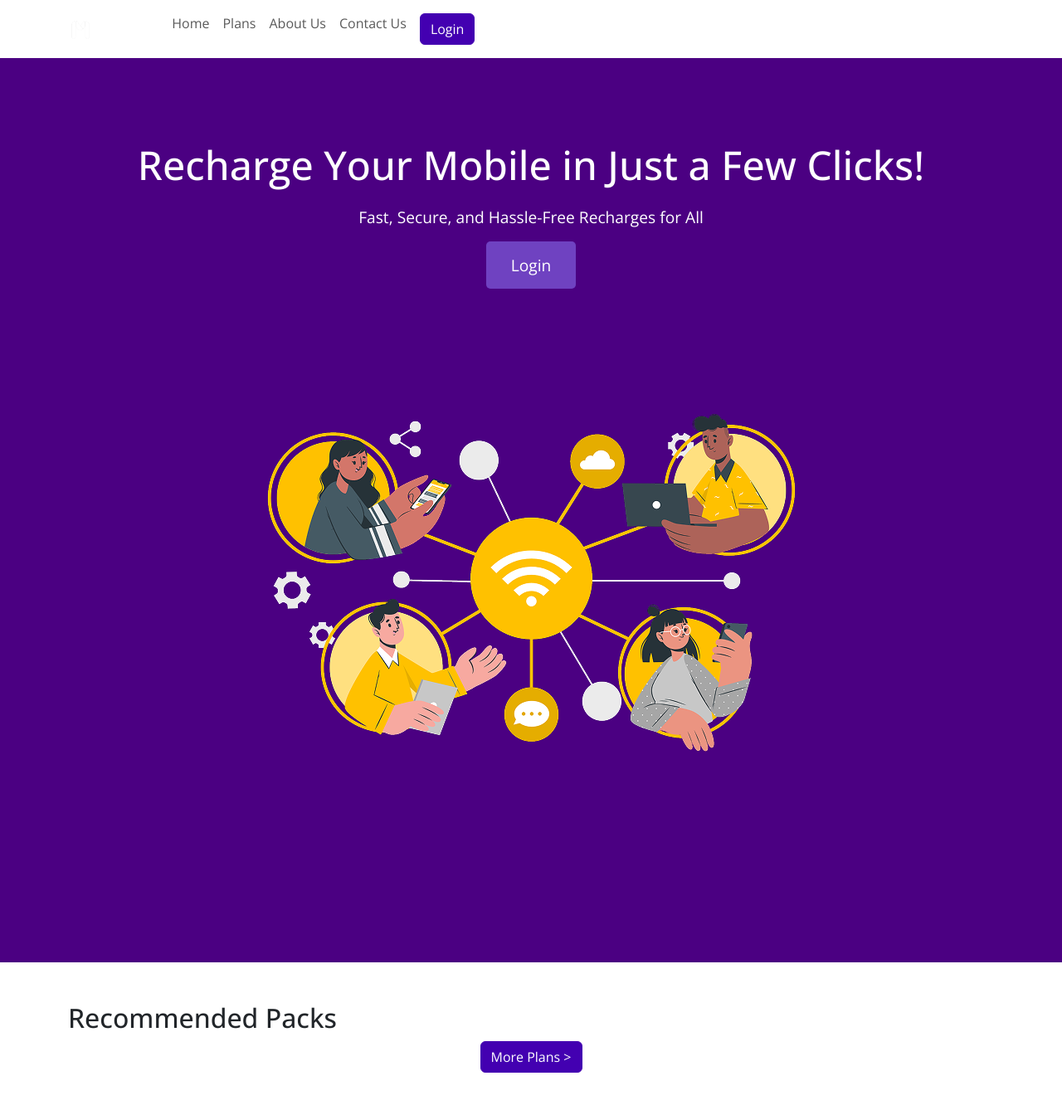
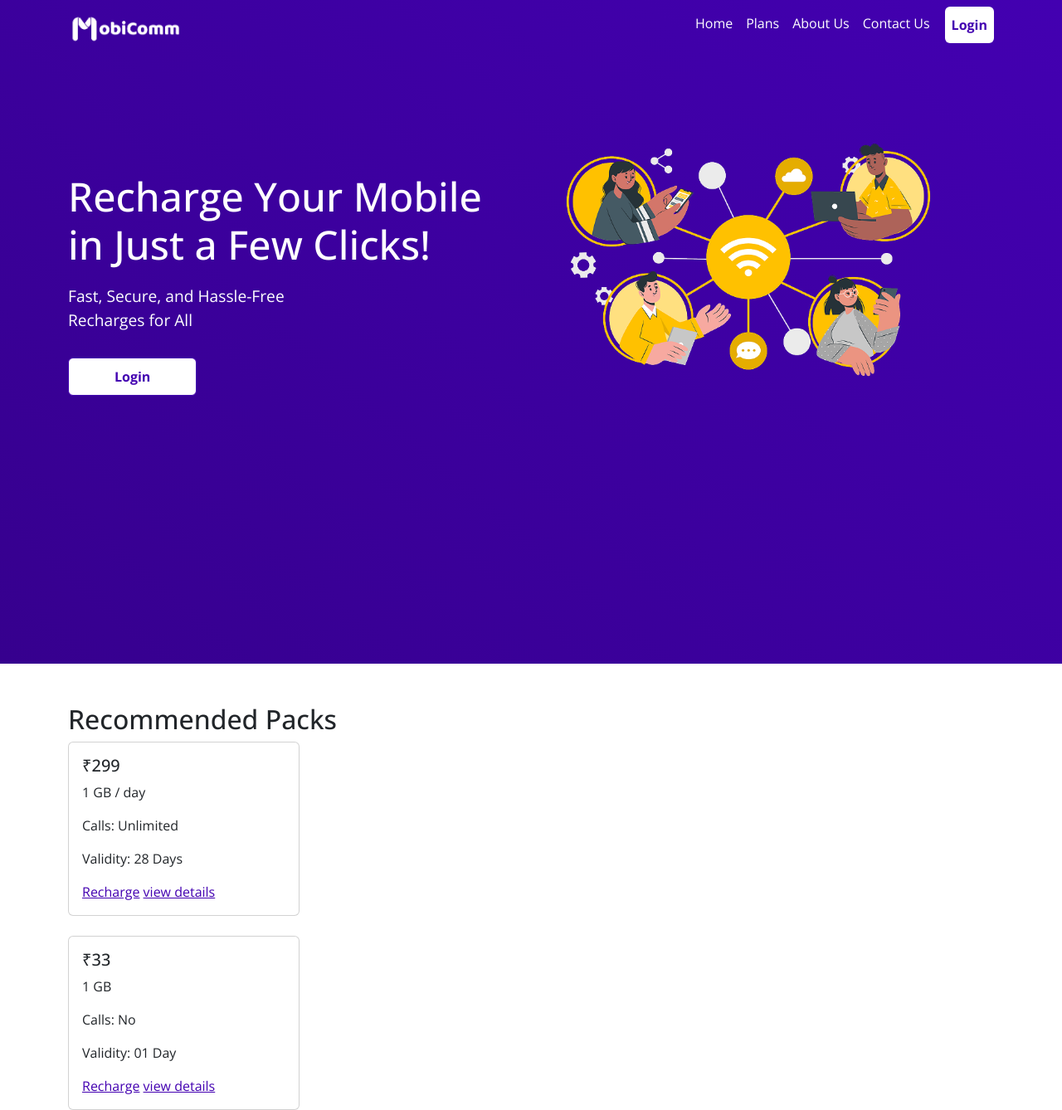
Before and after one commit to Hephzibah-A/Mobile-prepaid-recharge, a website: page index.html in a window 1280 px wide. Shown: the top 1338 px of the page at 83% size. Drawn offline with nearby package versions, Linux system fonts and the light colour scheme.

Commit message:
Added Banner section

```diff
--- a/css/styles.css
+++ b/css/styles.css
@@ -4,84 +4,99 @@
     font-family: "Open Sans", serif;
 }
 
+.header-container {
+    width: 100%;
+    height: 100vh;
+    background: linear-gradient(220.55deg, #4300B1 0%, #36008E 100%);
+
+    display: flex;
+    color: #ffffff;
+    flex-direction: column;
+
+}
+
+
+.navbar {
+    color: #ffffff;
+
+    .login-btn {
+        margin-left: 10px;
+    }
+
+    .nav-link {
+        color: #ffffff;
+    }
+
+    .nav-link:hover {
+        color: #d7d7d7;
+    }
+
+    .login-btn {
+        padding: 10px 55px;
+        background-color: white;
+        color: #4300B1;
+        font-weight: bold;
+    }
+
+    .login-btn:hover {
+        background-color: rgb(214, 210, 210);
+        color: #36008E;
+        /* padding: 10px 55px; */
+        font-weight: bold;
+    }
+}
+
+.login-btn {
+    background-color: white;
+    color: #4300B1;
+    padding: 10px 55px;
+    font-weight: bold;
+}
+
+.login-btn:hover {
+    background-color: rgb(214, 210, 210);
+    color: #36008E;
+    padding: 10px 55px;
+    font-weight: bold;
+}
+
+.navbar-brand {
+
+    height: 40px;
+
+    img {
+        height: 40px;
+    }
+}
 
 .hero {
-    background-color: #4b0082;
-    /* Example: You can use a gradient or image */
-    color: white;
-    padding: 100px 0;
-    text-align: center;
-}
+    background-color: linear-gradient(220.55deg, #4300B1 0%, #36008E 100%);
 
-.hero h1 {
+
+    h1 {
         font-size: 3rem;
         margin-bottom: 20px;
     }
 
-.hero p {
+    p {
         font-size: 1.2rem;
         margin-bottom: 30px;
     }
 
-.cta-btn {
-    background-color: #6f42c1;
-    /* Example: Customize your button color */
-    border-color: #6f42c1;
-    color: white;
-    padding: 15px 30px;
-    font-size: 1.2rem;
-    border-radius: 5px;
-    text-decoration: none;
+    .btn {
+        /* padding: 12px 25px; */
     }
 
-.plan-card {
-    border: none;
-    border-radius: 10px;
-    box-shadow: 0 4px 8px rgba(0, 0, 0, 0.1);
-    overflow: hidden;
-    /* Ensure image stays within card bounds */
+    img {
+        max-width: 500px;
+
+    }
 }
 
-.plan-card-img {
-    height: 200px;
-    object-fit: cover;
+.header-content {
+    margin-top: 13%;
+    align-items: center;
+    justify-items: start;
+    /* display: flex; */
+
 }
-
-.plan-card-body {
-    padding: 20px;
-}
-
-.plan-price {
-    font-size: 1.5rem;
-    font-weight: bold;
-    margin-bottom: 10px;
-}
-
-.plan-details {
-    font-size: 1rem;
-}
-
-.recharge-btn {
-    background-color: #6f42c1;
-    border-color: #6f42c1;
-    color: white;
-    padding: 10px 20px;
-    border-radius: 5px;
-    text-decoration: none;
-    display: inline-block;
-    width: 100%;
-    /* Make button fill card width */
-}
-
-.features {
-    padding: 50px 0;
-    background-color: #f8f9fa;
-    /* Example: Light gray background */
-}
-
-.feature-icon {
-    font-size: 3rem;
-    margin-bottom: 20px;
-    color: #6f42c1;
-    /* Example: Purple icon color */
-}
--- a/index.html
+++ b/index.html
@@ -10,16 +10,16 @@
 </head>
 
 <body>
+    <section class="header-container">
         <nav class="navbar navbar-expand-lg">
             <div class="container">
-            <a class="navbar-brand" href="#"><img src="Assets/png/logo.png" alt="MobiComm Logo"
-                    style="height: 30px;"></a>
+                <a class="navbar-brand" href="#"><img src="Assets/png/logo.png" alt="MobiComm Logo"></a>
                 <button class="navbar-toggler" type="button" data-toggle="collapse" data-target="#navbarNav"
                     aria-controls="navbarNav" aria-expanded="false" aria-label="Toggle navigation">
                     <span class="navbar-toggler-icon"></span>
                 </button>
-            <div class="collapse navbar-collapse" id="navbarNav">
-                <ul class="navbar-nav ml-auto">
+                <div class="collapse navbar-collapse justify-content-end" id="navbarNav">
+                    <ul class="navbar-nav">
                         <li class="nav-item">
                             <a class="nav-link" href="#">Home</a>
                         </li>
@@ -33,7 +33,7 @@
                             <a class="nav-link" href="#">Contact Us</a>
                         </li>
                         <li class="nav-item">
-                        <a class="nav-link" href="#"><button class="btn btn-primary">Login</button></a>
+                            <a class="nav-link btn btn-primary login-btn" href="#">Login</a>
                         </li>
                     </ul>
                 </div>
@@ -42,32 +42,25 @@
 
         <section class="hero">
             <div class="container">
-            <h1>Recharge Your Mobile in Just a Few Clicks!</h1>
-            <p>Fast, Secure, and Hassle-Free Recharges for All</p>
-            <a href="#" class="cta-btn">Login</a>
+                <div class="row">
+                    <div class="col-md-6 header-content
+                    ">
+                        <h1>Recharge Your Mobile<br>in Just a Few Clicks!</h1>
+                        <p>Fast, Secure, and Hassle-Free<br>Recharges for All</p>
+                        <button class="btn btn-primary login-btn">Login</button>
                     </div>
-        <section class="image-section">
-            <div class="container">
-                <img src="Assets/png/Connected-cuate 1.png" alt="MobiComm Image">
+                    <div class="col-md-6">
+                        <img src="Assets/png/Connected-cuate 1.png" alt="Recharge Illustration" class="img-fluid">
+                    </div>
+                </div>
             </div>
         </section>
     </section>
+    <!-- plans -->
 
     <section class="container mt-5">
-        <h2>Recommended Packs</h2>
-        <div class="row">
-        </div>
-        <div class="text-center">
-            <a href="#" class="btn btn-primary">More Plans &gt;</a>
-        </div>
-    </section>
-
-
-
-
-    <section class="container mt-5">
-        <h2>Recommended Packs</h2>
-        <div class="row">
+        <h2 class="recommended-packs-title">Recommended Packs</h2>
+        <div class="plan-card-container">
             <div class="col-md-3 mb-4">
                 <div class="card plan-card">
                     <div class="card-body plan-card-body">
@@ -78,6 +71,7 @@
                             <p>Validity: 28 Days</p>
                         </div>
                         <a href="#" class="recharge-btn">Recharge</a>
+                        <a href="#" class="view-details">view details</a>
                     </div>
                 </div>
             </div>
@@ -91,6 +85,7 @@
                             <p>Validity: 01 Day</p>
                         </div>
                         <a href="#" class="recharge-btn">Recharge</a>
+                        <a href="#" class="view-details">view details</a>
                     </div>
                 </div>
             </div>
@@ -104,6 +99,7 @@
                             <p>Validity: 365 Days</p>
                         </div>
                         <a href="#" class="recharge-btn">Recharge</a>
+                        <a href="#" class="view-details">view details</a>
                     </div>
                 </div>
             </div>
@@ -117,6 +113,7 @@
                             <p>Validity: 84 Days</p>
                         </div>
                         <a href="#" class="recharge-btn">Recharge</a>
+                        <a href="#" class="view-details">view details</a>
                     </div>
                 </div>
             </div>
@@ -130,6 +127,7 @@
                             <p>Validity: 01 Day</p>
                         </div>
                         <a href="#" class="recharge-btn">Recharge</a>
+                        <a href="#" class="view-details">view details</a>
                     </div>
                 </div>
             </div>
@@ -143,6 +141,7 @@
                             <p>Validity: 01 Day</p>
                         </div>
                         <a href="#" class="recharge-btn">Recharge</a>
+                        <a href="#" class="view-details">view details</a>
                     </div>
                 </div>
             </div>
@@ -156,6 +155,7 @@
                             <p>Validity: 01 Day</p>
                         </div>
                         <a href="#" class="recharge-btn">Recharge</a>
+                        <a href="#" class="view-details">view details</a>
                     </div>
                 </div>
             </div>
@@ -169,12 +169,13 @@
                             <p>Validity: 01 Day</p>
                         </div>
                         <a href="#" class="recharge-btn">Recharge</a>
+                        <a href="#" class="view-details">view details</a>
                     </div>
                 </div>
             </div>
         </div>
         <div class="text-center">
-            <a href="#" class="btn btn-primary">More Plans &gt;</a>
+            <a href="#" class="more-plans-link">More Plans ></a>
         </div>
     </section>
 </body>
--- a/style.scss
+++ b/style.scss
@@ -1,18 +1,20 @@
 // Step 1: Override the $primary variable **before** importing Bootstrap's SCSS
 $primary: rgb(67, 0, 177); // Set primary to your desired color
 
-btn-primary{
-    background-color: #6f42c1;
-            border-color: #6f42c1;
-            color: white;
-            padding: 8px 16px; /* Adjust padding as needed */
-            border-radius: 5px;
-            text-decoration: none;
+btn-primary {
+  background-color: white;
+  border-color: #6f42c1;
+  color: #6f42c1;
+  padding: 8px 16px; /* Adjust padding as needed */
+  border-radius: 5px;
+  text-decoration: none;
 }
-
-btn-primary:hover{
-    background-color: #563d7c; /* Darker shade on hover */
-    border-color: #563d7c;
+navbar {
+  color: #ffffff;
+}
+btn-primary:hover {
+  background-color: white; /* Darker shade on hover */
+  border-color: white;
 }
 // Step 2: Import Bootstrap's SCSS after overriding $primary
 @import "./node_modules/bootstrap/scss/bootstrap";
```
Also changed, not shown: style.css, 1 other file. Lines whose indentation alone changed are shown as unchanged.
